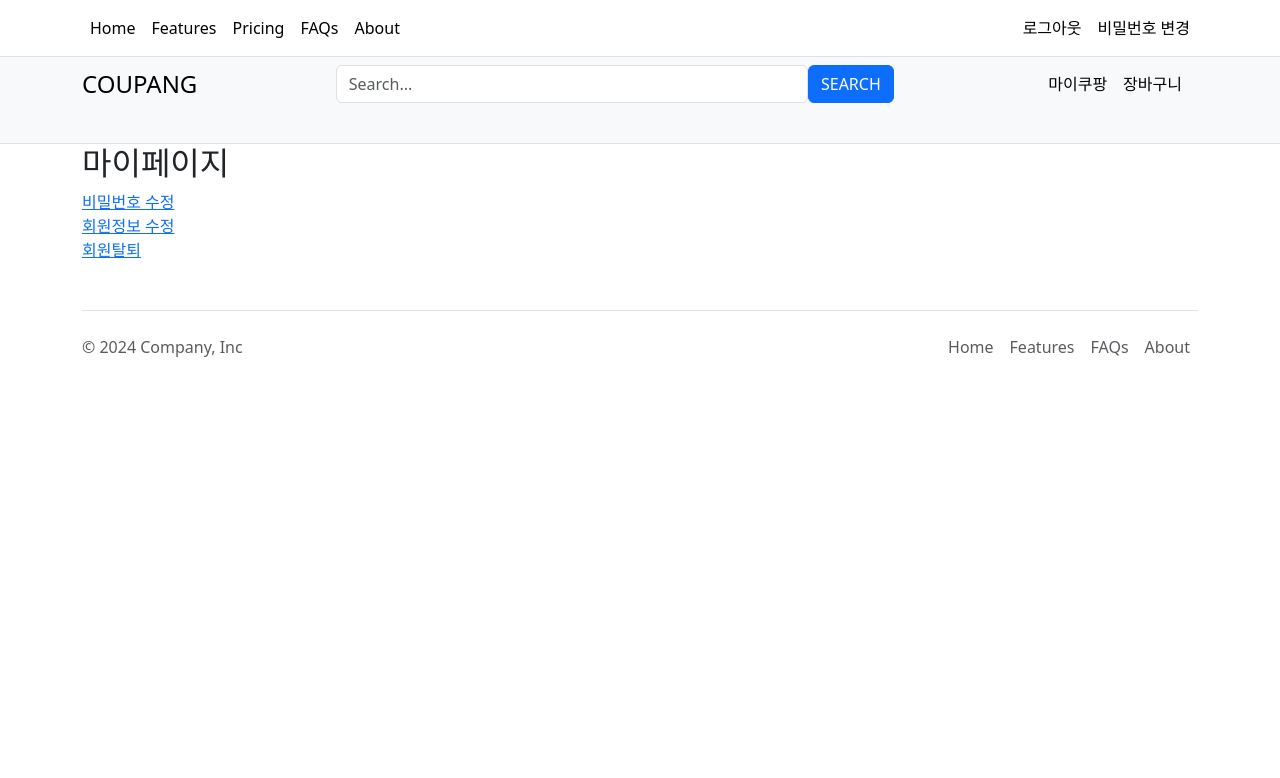
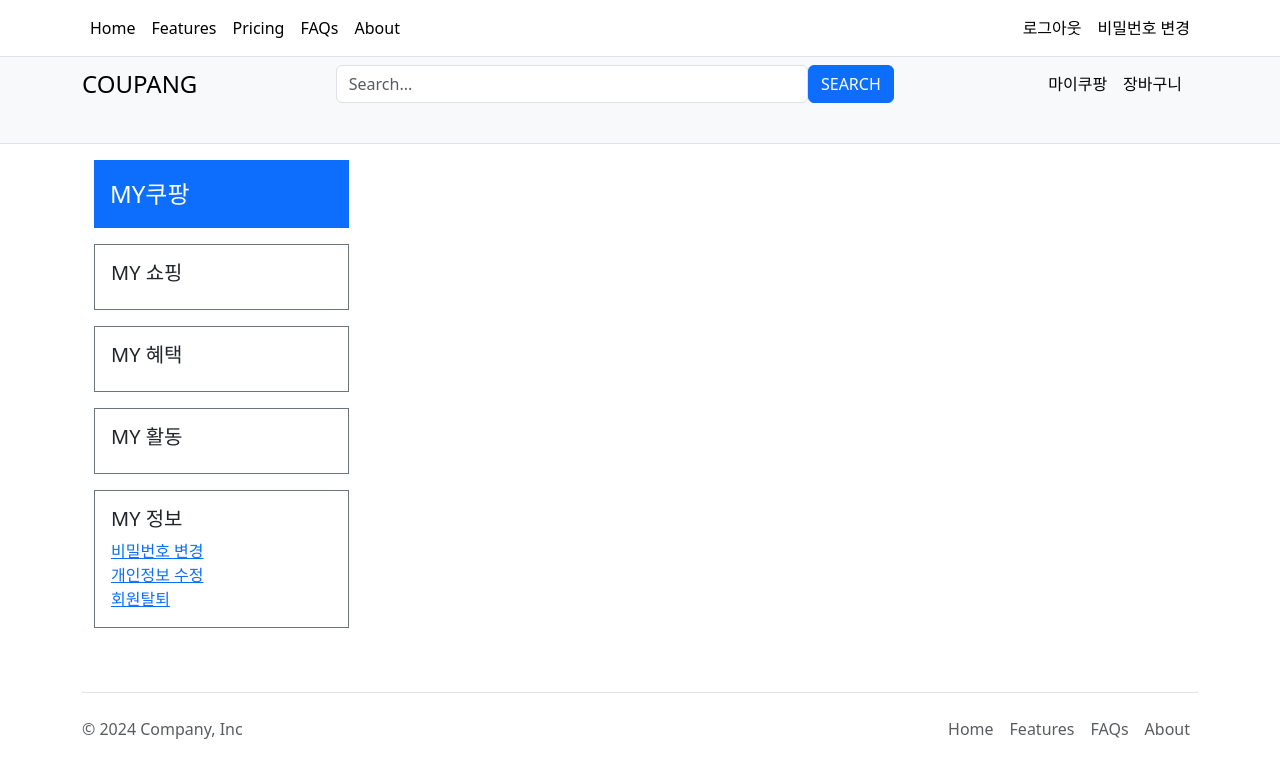
Before and after one commit to digital-zoo/e-commerce, a Django app: page /customer/mypage/ in a window 1280 px wide. Shown: the top 778 px of the page. Run offline with Django 5.2, Linux system fonts and the light colour scheme; the visitor is signed in with stand-in values (Sample User, id 1).

Commit message:
구매자 ui 수정1

```diff
--- a/customer/templates/customer/mypage.html
+++ b/customer/templates/customer/mypage.html
@@ -1,14 +1,43 @@
 {% extends 'base.html' %}
 
 {% block content %}
-{% if user.is_authenticated %}
-    <h2>마이페이지</h2>
-    <a href="{%url 'customer:change_password'%}">비밀번호 수정</a>
-    <br>
-    <a href="{%url 'customer:profile_edit'%}">회원정보 수정</a>
-    <br>
-    <a href="{%url 'customer:delete_customer'%}">회원탈퇴</a>
-{% else %}
+<div class="container mt-3">
+    {% if user.is_authenticated %}
+    <div class="row">
+        <!-- 좌측 사이드바 -->
+        <div class="col-md-3">
+            <!-- MY쿠팡 타이틀 박스 -->
+            <div class="bg-primary text-white p-3 mb-3" style="font-size: 1.5rem;"> <!-- 주석: MY 쿠팡 타이틀 박스를 1.5배 크기로 수정 -->
+                MY쿠팡
+            </div>
+            <!-- 하단 박스 -->
+            <div class="border border-secondary p-3 bg-white mb-3">
+                <h5>MY 쇼핑</h5>
+
+            </div>
+            <div class="border border-secondary p-3 bg-white mb-3">
+                <h5>MY 혜택</h5>
+
+            </div>
+            <div class="border border-secondary p-3 bg-white mb-3">
+                <h5>MY 활동</h5>
+
+            </div>
+            <div class="border border-secondary p-3 bg-white mb-3">
+                <h5>MY 정보</h5>
+                <a href="{%url 'customer:change_password'%}" class="d-block">비밀번호 변경</a>
+                <a href="{%url 'customer:profile_edit'%}" class="d-block">개인정보 수정</a>
+                <a href="{%url 'customer:delete_customer'%}" class="d-block">회원탈퇴</a>
+                <!-- 추가적인 링크나 정보를 넣을 수 있습니다. -->
+            </div>
+        </div>
+        <!-- 우측 주요 기능 공간 -->
+        <div class="col-md-9">
+            <!-- 여기에 주요 내용을 추가합니다. -->
+        </div>
+    </div>
+    {% else %}
     <p>마이페이지는 로그인한 후 사용할 수 있습니다.</p>
-{% endif %}
+    {% endif %}
+</div>
 {% endblock %}
--- a/customer/views.py
+++ b/customer/views.py
@@ -6,13 +6,12 @@ from django.http import HttpResponse
 from .forms import SignupForm
 from django.views import View
 from .models import Customer,Membership
-# from django.http import HttpResponseRedirect
-# from django.urls import reverse
-from django.contrib import messages
+
 from django.db.models import Q
 from django.contrib.auth.forms import PasswordChangeForm
 from django.contrib.auth import update_session_auth_hash
 from django.contrib.auth.decorators import login_required
+from django.contrib import messages
 
 # Create your views here.
 class CategoryList(ListView):
@@ -48,14 +47,15 @@ def login_view(request):
             return redirect('home')
         else:
             # 실패한 경우, 로그인 페이지에 에러 메시지를 표시할 수 있습니다.
-            return HttpResponse('로그인 실패. 다시 시도해주세요.')
+            messages.error(request, '로그인 실패. 다시 시도해주세요.')
+            return redirect('customer:login')
     else:
         # GET 요청일 경우 로그인 폼을 보여주는 페이지를 렌더링
         return render(request,"customer/login.html")
 
 def logout_view(request):
     logout(request)
-    return redirect("customer:login")
+    return redirect("home")
 
 class SignupView(View):
     form_class = SignupForm
--- a/templates/base.html
+++ b/templates/base.html
@@ -20,8 +20,8 @@
       </ul>
       <ul class="nav">
         {% if user.is_active %}
-        <li class="nav-item"><a href="#" class="nav-link link-body-emphasis px-2">로그아웃</a></li>
-        <li class="nav-item"><a href="#" class="nav-link link-body-emphasis px-2">비밀번호 변경</a></li>
+        <li class="nav-item"><a href="/customer/logout" class="nav-link link-body-emphasis px-2">로그아웃</a></li>
+        <li class="nav-item"><a href="/customer/mypage/change_password" class="nav-link link-body-emphasis px-2">비밀번호 변경</a></li>
         {% else %}
         <li class="nav-item"><a href="/customer/login" class="nav-link link-body-emphasis px-2">로그인</a></li>
         <li class="nav-item"><a href="/customer/signup" class="nav-link link-body-emphasis px-2">회원가입</a></li>
@@ -33,7 +33,7 @@
   <!-- 로고+검색+부가서비스로 구성 -->
   <header class="py-2 border-bottom bg-body-tertiary">
     <div class="container d-flex flex-wrap justify-content-between align-items-center">
-        <a href="#" class="d-flex align-items-center link-body-emphasis text-decoration-none ">
+        <a href="/" class="d-flex align-items-center link-body-emphasis text-decoration-none ">
             <span class="fs-4">COUPANG</span>
         </a>
 
@@ -44,7 +44,7 @@
 
 
         <div class="d-flex flex-wrap mx-2">
-            <a href="#" class="link-body-emphasis text-decoration-none mx-2">마이쿠팡</a>
+            <a href="/customer/mypage" class="link-body-emphasis text-decoration-none mx-2">마이쿠팡</a>
             <a href="#" class="link-body-emphasis text-decoration-none mx-2">장바구니</a>
         </div>
     </div>
```
Also changed, not shown: customer/templates/customer/change_password.html (+5 -2 lines), customer/templates/customer/delete_customer.html (+7 -3 lines), customer/templates/customer/login.html (+40 -13 lines), customer/templates/customer/profile_edit.html (+58 -33 lines).
